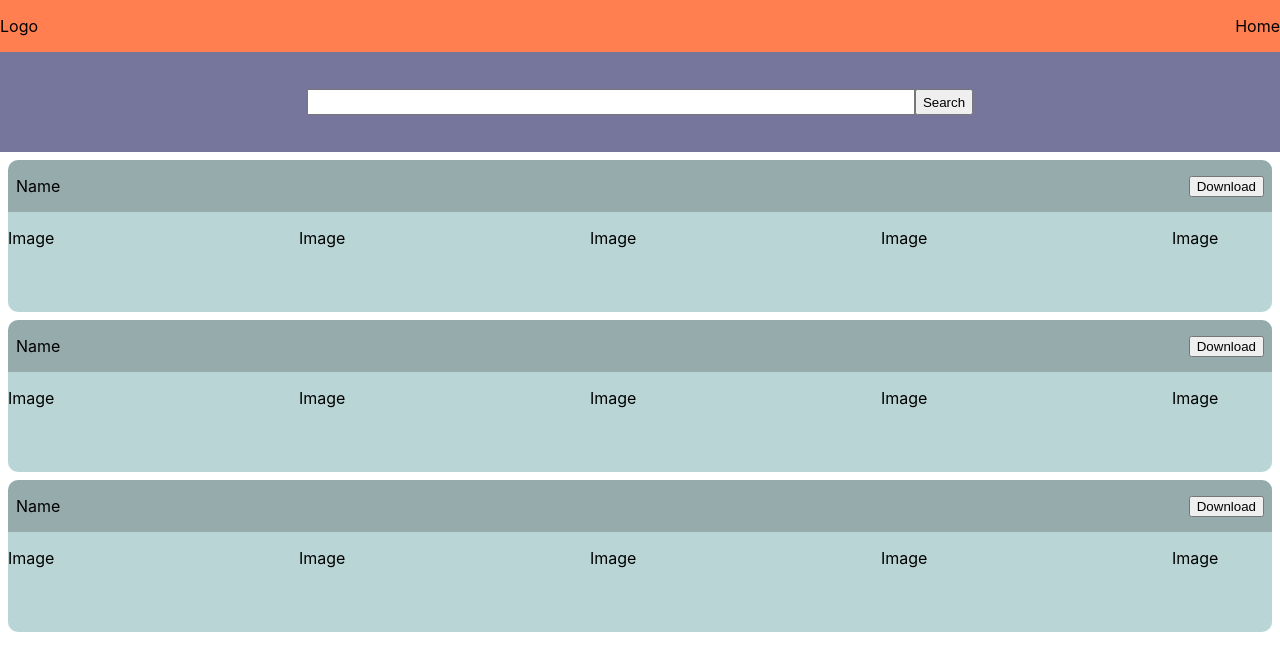
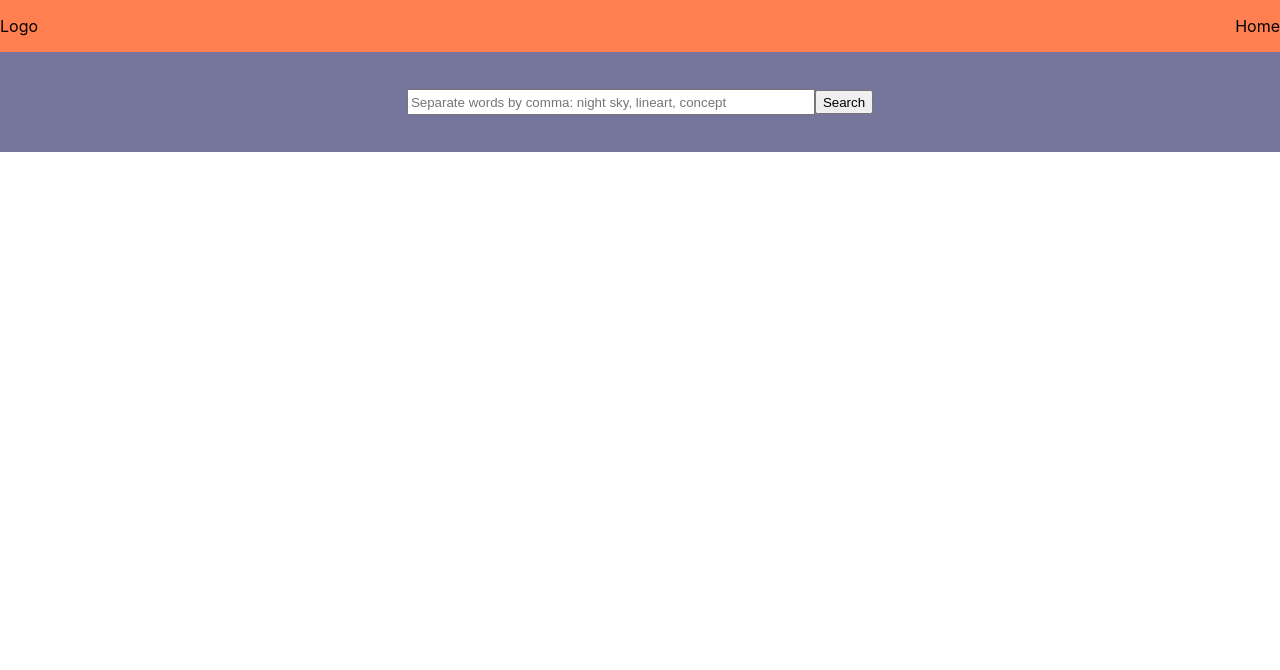
Before and after one commit to lawric1/Art-reference-generator, a React (Create React App) app: page / in a window 1280 px wide. Shown: the top 670 px of the page. Built offline with nearby package versions, Linux system fonts and the light colour scheme.

Commit message:
Get input and fetch data from api

```diff
--- a/src/App.js
+++ b/src/App.js
@@ -4,16 +4,23 @@ import { CardContainer } from "./components/Card/CardContainer";
 import { Card } from "./components/Card/Card";
 
 import { useState } from "react";
+
 import "./App.css";
 
 function App() {
 	const [searchResults, setSearchResults] = useState([]);
 
 	async function getSearchResults(input) {
-		const response = await fetch("www.google.com/post", {
-			method: "POST",
-			body: JSON.stringify({ input }),
-		});
+		const response = await fetch(
+			"https://image-scraper-api.herokuapp.com/post",
+			{
+				method: "POST",
+				body: JSON.stringify(input),
+			}
+		);
+
+		let data = await response.json();
+		// Change data structure in the api
 	}
 
 	return (
@@ -22,9 +29,15 @@ function App() {
 			<main>
 				<SearchBar callback={getSearchResults} />
 				<CardContainer>
-					<Card></Card>
-					<Card></Card>
-					<Card></Card>
+					{searchResults.map((result) => {
+						return (
+							<Card
+								key={result.key}
+								name={result.key}
+								images={result.value}
+							/>
+						);
+					})}
 				</CardContainer>
 			</main>
 		</div>
--- a/src/components/Card/Card.css
+++ b/src/components/Card/Card.css
@@ -27,7 +27,7 @@
    align-items: center;
 }
 
-.Image {
+.CardImages img {
    width: 100px;
    height: 100px;
 }
--- a/src/components/Card/Card.js
+++ b/src/components/Card/Card.js
@@ -3,11 +3,11 @@ import { CardImages } from "./CardImages";
 
 import "./Card.css";
 
-export function Card() {
+export function Card(props) {
 	return (
-		<section className="Card">
-			<CardHeader></CardHeader>
-			<CardImages></CardImages>
+		<section key={props.name} className="Card">
+			<CardHeader name={props.name} images={props.images}></CardHeader>
+			{/* <CardImages images={props.images}></CardImages> */}
 		</section>
 	);
 }
--- a/src/components/Card/CardHeader.js
+++ b/src/components/Card/CardHeader.js
@@ -1,9 +1,9 @@
 import "./Card.css";
 
-export function CardHeader() {
+export function CardHeader(props) {
 	return (
 		<header className="CardHeader">
-			<p>Name</p>
+			<p>{props.name}</p>
 			<button>Download</button>
 		</header>
 	);
--- a/src/components/Card/CardImages.js
+++ b/src/components/Card/CardImages.js
@@ -1,23 +1,11 @@
 import "./Card.css";
 
-export function CardImages() {
+export function CardImages(props) {
 	return (
 		<section className="CardImages">
-			<div className="Image">
-				<p>Image</p>
-			</div>
-			<div className="Image">
-				<p>Image</p>
-			</div>
-			<div className="Image">
-				<p>Image</p>
-			</div>
-			<div className="Image">
-				<p>Image</p>
-			</div>
-			<div className="Image">
-				<p>Image</p>
-			</div>
+			{props.images.map((link) => {
+				return <img src={link}></img>;
+			})}
 		</section>
 	);
 }
--- a/src/components/Search/Search.css
+++ b/src/components/Search/Search.css
@@ -8,11 +8,11 @@
    background-color: rgb(118, 118, 157);
 }
 
-.SearchBar input {
-   width: 600px;
+.SearchBar .inputField {
+   width: 400px;
    height: 20px;
 }
 
-.SearchBar button {
-   height: 26px;
+.SearchBar .button {
+   height: 24px;
 }
--- a/src/components/Search/SearchBar.js
+++ b/src/components/Search/SearchBar.js
@@ -1,10 +1,38 @@
+import { useState } from "react";
+
 import "./Search.css";
 
-export function SearchBar() {
+export function SearchBar(props) {
+	const [input, setInput] = useState("");
+
+	function updateInput(event) {
+		setInput(event.target.value);
+	}
+
+	function handleSubmit(event) {
+		if (!input) {
+			event.preventDefault();
+			return;
+		}
+
+		// callback function is "getSearchResults" from the App component.
+		let queries = input.split(",");
+		props.callback({ items: queries });
+		// preventDefault is used so the page don't reload when the submit button is clicked.
+		event.preventDefault();
+	}
+
 	return (
-		<section className="SearchBar">
-			<input type={"text"}></input>
-			<button>Search</button>
-		</section>
+		<form onSubmit={handleSubmit} className="SearchBar">
+			<input
+				className="inputField"
+				type="text"
+				placeholder="Separate words by comma: night sky, lineart, concept"
+				onChange={updateInput}
+				spellCheck="false"
+			/>
+
+			<input className="button" type="submit" value="Search" />
+		</form>
 	);
 }
```
